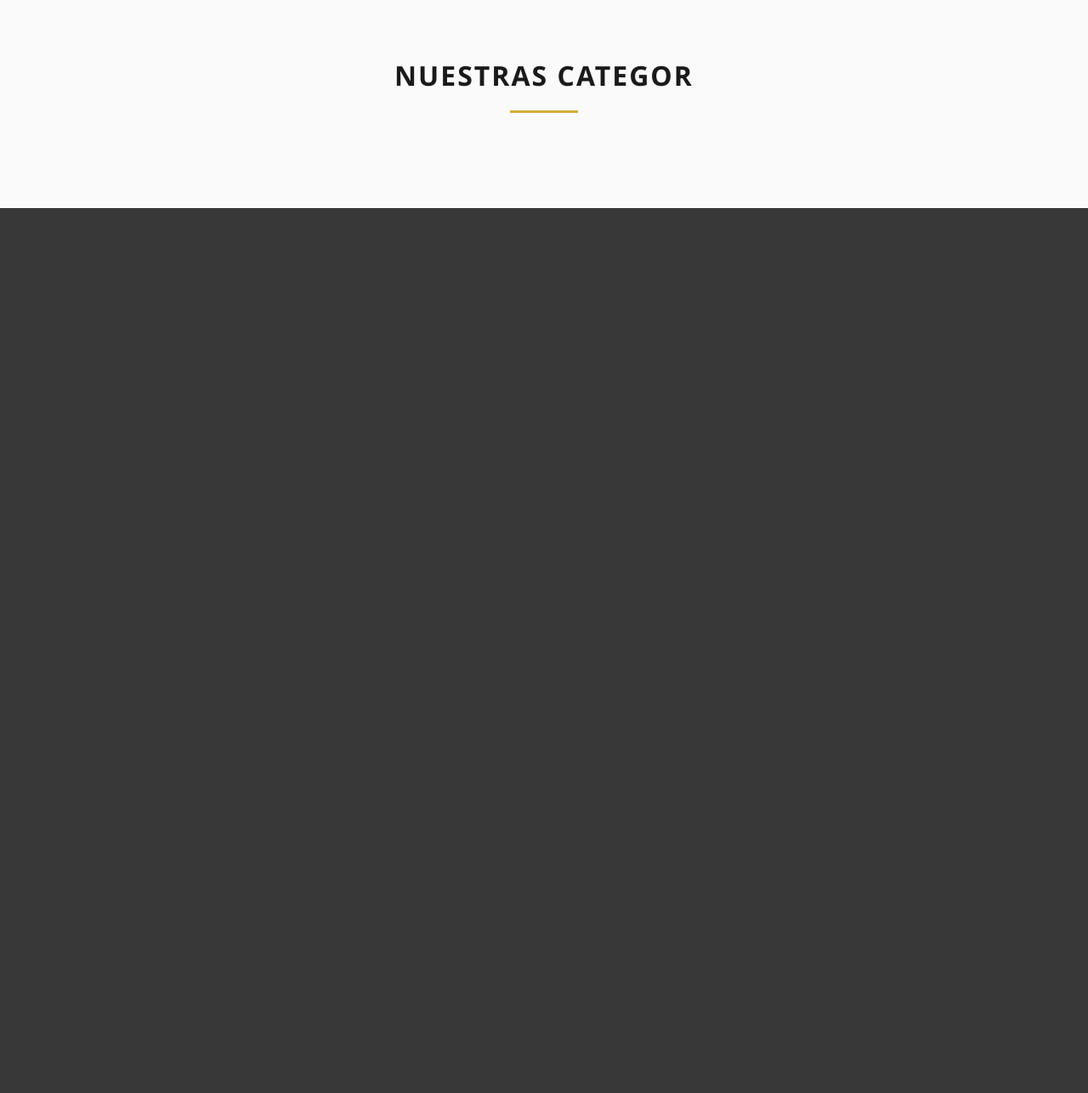
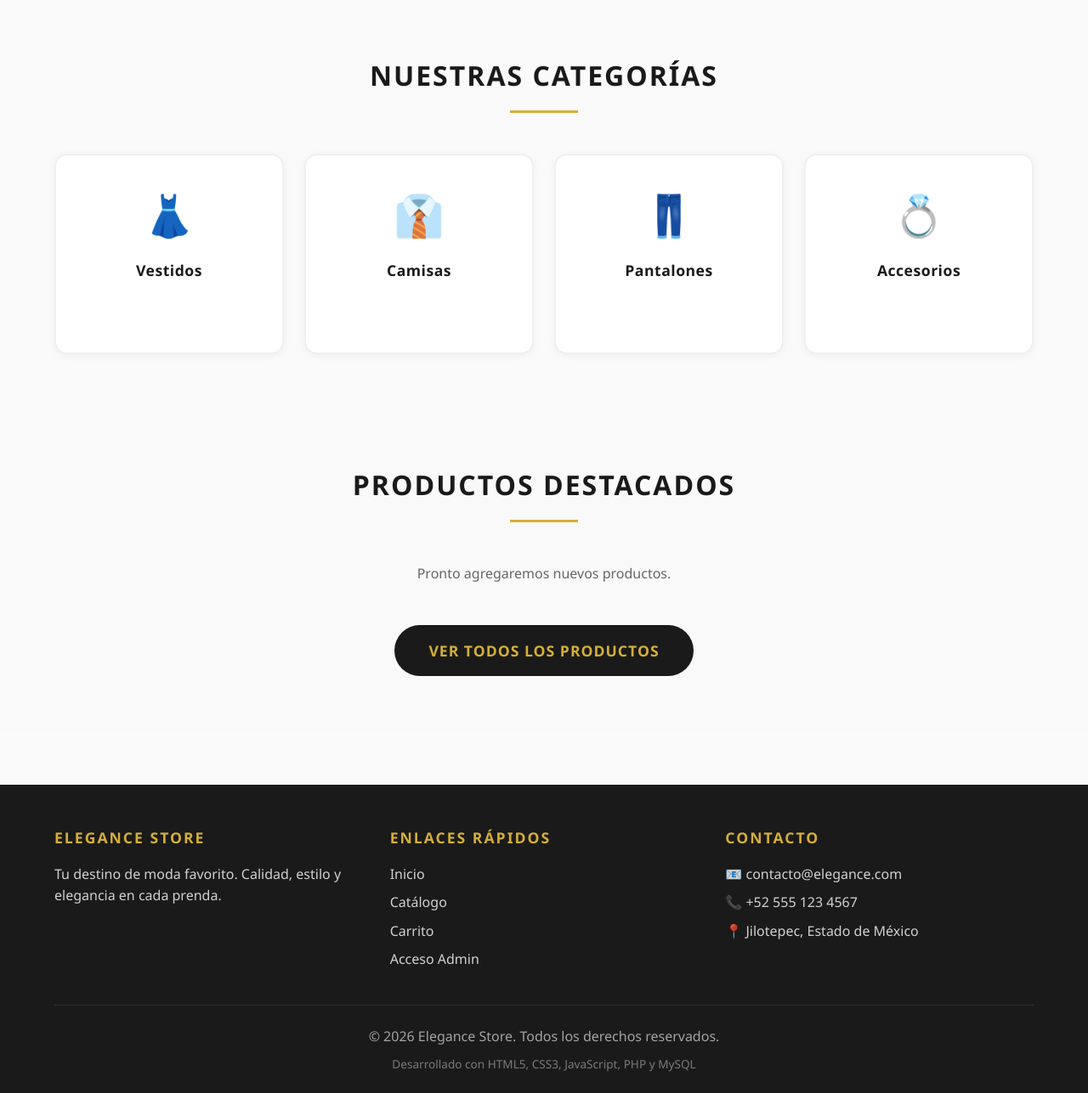
Before and after one commit to lukikuki003-eng/tienda-ropa-2026, a PHP site: page / in a window 1280 px wide. Shown: the part 793-2080 px from the top of the page at 85% size. Before the commit the page ends 1038 px from the top, so only its background shows below. Run offline with PHP 8.4, Linux system fonts and the light colour scheme; data comes from the database, SQL or seed files in the repository; data that the repository does not hold is empty.

Commit message:
Update index.php

```diff
--- a/index.php
+++ b/index.php
@@ -200,13 +200,12 @@ $productos_destacados = $pdo->query("SELECT p.*, c.nombre AS cat_nombre
         <button class="menu-toggle">☰</button>
         <ul class="nav-menu">
             <li><a href="index.php" class="active">Inicio</a></li>
-            <li><a href="catalogo.php">Catalogo</a></li>
+            <li><a href="catalogo.php">Catálogo</a></li>
             <li>
                 <a href="carrito.php" style="background: #d4af37; color: #1a1a1a; padding: 0.5rem 1rem; border-radius: 50px; font-weight: bold;">
                     🛒 Carrito (<?= $total_items_carrito ?>)
                 </a>
             </li>
-            <!-- 🔒 Enlace seguro al login del admin -->
             <li><a href="login.php">🔒 Admin</a></li>
         </ul>
     </div>
@@ -217,10 +216,93 @@ $productos_destacados = $pdo->query("SELECT p.*, c.nombre AS cat_nombre
     <div>
         <h1>Define tu Estilo</h1>
         <p>Descubre las últimas tendencias en moda con nuestra colección exclusiva de prendas elegantes y accesorios de alta calidad.</p>
-        <a href="catalogo.php" class="btn-hero">Ver Catalogo Completo</a>
+        <a href="catalogo.php" class="btn-hero">Ver Catálogo Completo</a>
     </div>
 </header>
 
-<!-- ✅ CATEGORÍAS DESTACADAS (VERSIÓN MEJORADA CON TARJETAS E ÍCONOS) -->
+<!-- CATEGORÍAS DESTACADAS -->
 <section class="seccion" id="categorias">
-    <h2 class="seccion-titulo">Nuestras Categor
+    <h2 class="seccion-titulo">Nuestras Categorías</h2>
+    <div class="categorias-grid">
+        <?php
+        $iconos = [
+            'vestidos' => '👗', 'playeras' => '👕', 'pantalones' => '👖',
+            'accesorios' => '💍', 'calzado' => '👠', 'bolsas' => '👜',
+            'conjuntos' => '👔', 'camisas' => '👔'
+        ];
+        foreach ($categorias as $cat):
+            $nombre_lower = strtolower($cat['nombre']);
+            $icono = $iconos[$nombre_lower] ?? '🛍️';
+        ?>
+            <a href="catalogo.php?categoria=<?= urlencode($nombre_lower) ?>" class="categoria-card">
+                <div class="categoria-icono"><?= $icono ?></div>
+                <div class="categoria-nombre"><?= htmlspecialchars($cat['nombre']) ?></div>
+                <div class="categoria-flecha">→</div>
+            </a>
+        <?php endforeach; ?>
+    </div>
+</section>
+
+<!-- PRODUCTOS DESTACADOS -->
+<section class="seccion" style="background: #f9f9f9;">
+    <h2 class="seccion-titulo">Productos Destacados</h2>
+    <div class="productos-grid">
+        <?php if (empty($productos_destacados)): ?>
+            <p style="text-align: center; grid-column: 1 / -1; color: #666;">Pronto agregaremos nuevos productos.</p>
+        <?php else: ?>
+            <?php foreach ($productos_destacados as $prod): ?>
+                <div class="producto-card">
+                    <a href="catalogo.php">
+                        <img src="<?= !empty($prod['imagen']) ? 'assets/img/' . htmlspecialchars($prod['imagen']) : 'https://via.placeholder.com/300x400/f5f5f5/999?text=Sin+Imagen' ?>"
+                             alt="<?= htmlspecialchars($prod['nombre']) ?>"
+                             class="producto-img"
+                             onerror="this.src='https://via.placeholder.com/300x400/f5f5f5/999?text=Imagen+no+encontrada'">
+                    </a>
+                    <div class="producto-info">
+                        <div class="producto-nombre"><?= htmlspecialchars($prod['nombre']) ?></div>
+                        <div class="producto-precio">$<?= number_format($prod['precio'], 2) ?></div>
+                        <a href="agregar_carrito.php?id=<?= $prod['id'] ?>" style="display: block; margin-top: 1rem; background: #1a1a1a; color: #d4af37; padding: 0.75rem; border-radius: 8px; text-decoration: none; font-weight: bold; font-size: 0.9rem;">
+                            🛒 Agregar al Carrito
+                        </a>
+                    </div>
+                </div>
+            <?php endforeach; ?>
+        <?php endif; ?>
+    </div>
+    <div style="text-align: center; margin-top: 3rem;">
+        <a href="catalogo.php" class="btn-hero" style="background: #1a1a1a; color: #d4af37;">Ver Todos los Productos</a>
+    </div>
+</section>
+
+<!-- FOOTER -->
+<footer class="footer">
+    <div class="footer-content">
+        <div class="footer-section">
+            <h3>Elegance Store</h3>
+            <p>Tu destino de moda favorito. Calidad, estilo y elegancia en cada prenda.</p>
+        </div>
+        <div class="footer-section">
+            <h3>Enlaces Rápidos</h3>
+            <a href="index.php">Inicio</a>
+            <a href="catalogo.php">Catálogo</a>
+            <a href="carrito.php">Carrito</a>
+            <a href="login.php">Acceso Admin</a>
+        </div>
+        <div class="footer-section">
+            <h3>Contacto</h3>
+            <p>📧 contacto@elegance.com</p>
+            <p>📞 +52 555 123 4567</p>
+            <p>📍 Jilotepec, Estado de México</p>
+        </div>
+    </div>
+    <div class="footer-bottom">
+        <p>&copy; 2026 Elegance Store. Todos los derechos reservados.</p>
+        <p style="margin-top: 0.5rem; font-size: 0.85rem; opacity: 0.7;">
+            Desarrollado con HTML5, CSS3, JavaScript, PHP y MySQL
+        </p>
+    </div>
+</footer>
+
+<script src="assets/script.js"></script>
+</body>
+</html>
```
